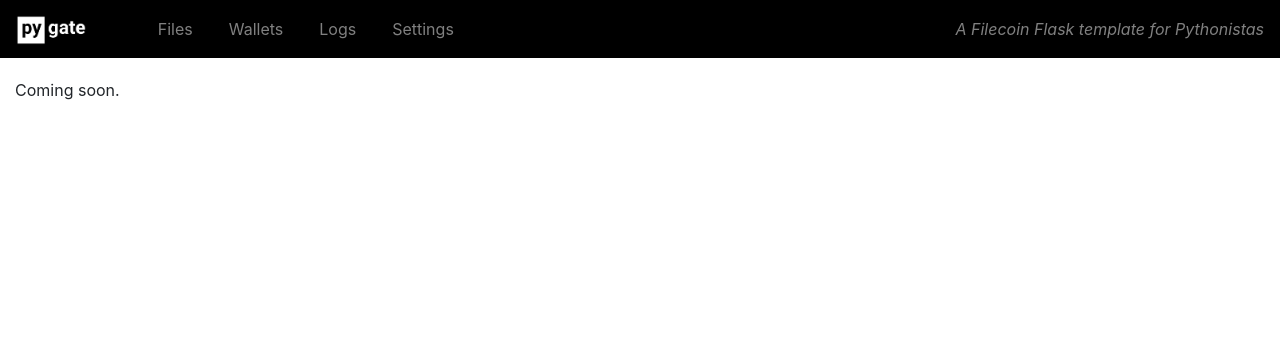
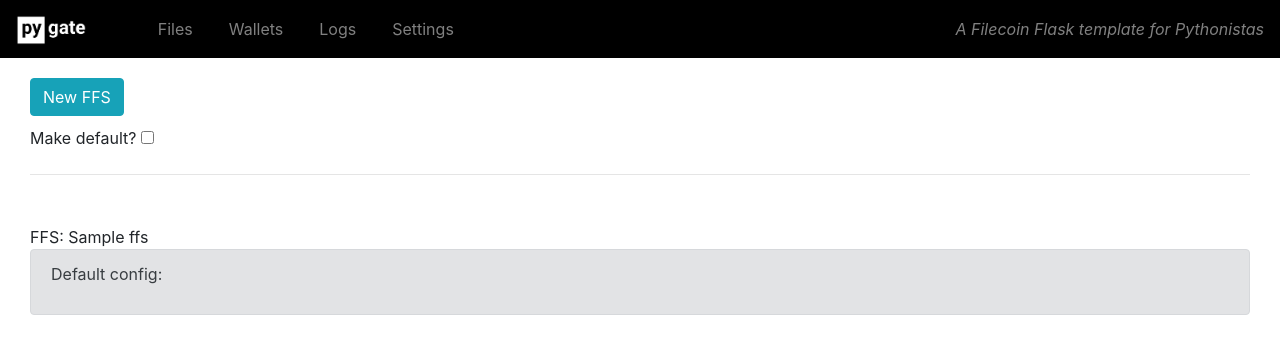
Before and after one commit to pygate/pygate-webapp, a Flask app: template pygate/templates/settings.html in a window 1280 px wide. Shown: the top 354 px of the page. Run offline with Flask 2, Linux system fonts and the light colour scheme; tables that the repository leaves empty hold one stand-in row (values such as "Sample post"); the template is opened without the code that fills it: values that come from a table or form of the project are taken from there, most other values are stand-ins (such as "Sample title", 1, 10 or a date in 2020); some libraries are stand-ins or nearby versions.

Commit message:
list default configs. create new FFSes.

```diff
--- /dev/null
+++ b/pygate/forms.py
@@ -0,0 +1,6 @@
+from flask_wtf import FlaskForm
+from wtforms import BooleanField
+
+
+class FfsForm(FlaskForm):
+    default = BooleanField("Make default?")
--- a/pygate/templates/settings.html
+++ b/pygate/templates/settings.html
@@ -2,6 +2,37 @@
 
 {% block content %}
 
-Coming soon.
+<div class="container-fluid">
+
+<form action="{{url_for('new_ffs')}}" method="post">
+<button type="submit" class="btn btn-info" style="margin-bottom: 10px;">New FFS</button><br />
+{{ form.default.label }}&nbsp;{{ form.default() }}
+</form>
+
+<hr>
+
+{% if configs %}
+  {% for config in configs %}
+
+  <div class="row" style="margin-top: 50px;">
+  <div class="col">
+
+  {% if config["ffs_default"] == 1 %}<strong>Default FFS</strong>:
+  {% else %}FFS:
+  {% endif %}
+  {{ config["ffs"] }}<br />
+  <div class="alert alert-secondary role="alert">
+  Default config: <pre>{{ config["config"] }}</pre>
+  <div>
+
+  <!-- end column -->
+  </div>
+  <!-- end row -->
+  </div>
+  {% endfor %}
+{% endif %}
+
+<!-- end container -->
+</div>
 
 {% endblock %}
--- a/requirements.txt
+++ b/requirements.txt
@@ -1,6 +1,7 @@
 click==7.1.2
 Flask==1.1.2
 Flask-SQLAlchemy==2.4.4
+Flask-WTF==0.14.3
 grpcio==1.30.0
 itsdangerous==1.1.0
 Jinja2==2.11.2
@@ -10,3 +11,4 @@
 six==1.15.0
 SQLAlchemy==1.3.18
 Werkzeug==1.0.1
+WTForms==2.3.3
```
Also changed, not shown: pygate/helpers.py (added, +46 -0 lines), pygate/routes.py (+40 -33 lines).
